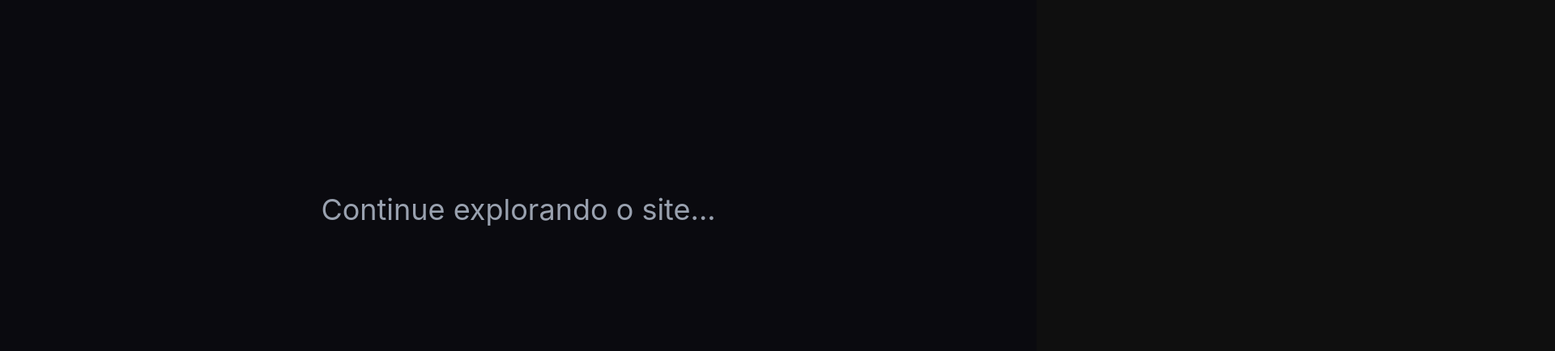
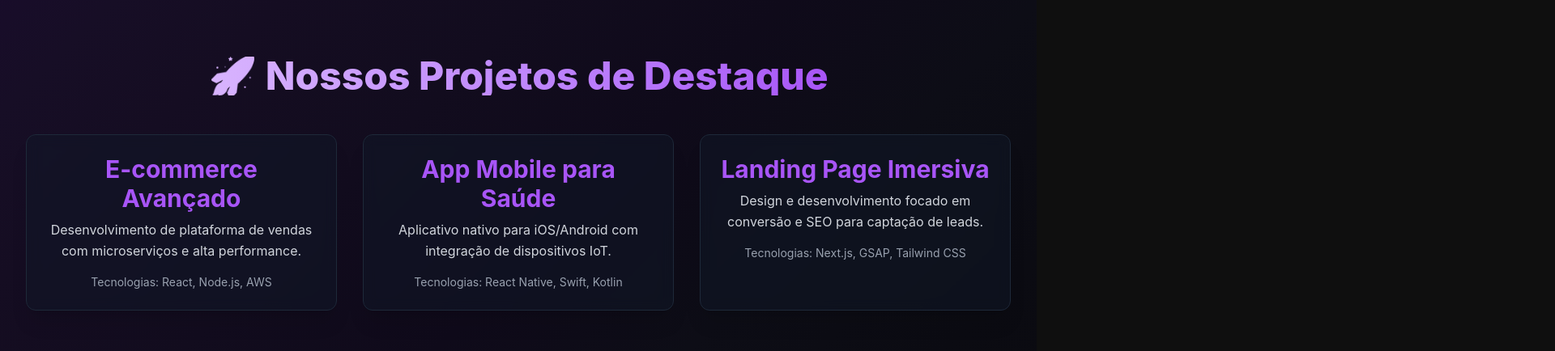
Before and after one commit to naok1m/N2SDigital, a React (Vite) app in the folder n2s-website/: page / in a window 1280 px wide. Shown: the part 2149-2583 px from the top of the page at 81% size, 1920 px wide, since content can reach past the window. Built offline with nearby package versions, Linux system fonts and the light colour scheme; a web font is replaced by a local one.

Commit message:
feat: removemos a animação do tablet e invertemos o lado do carrossel de stacks

```diff
--- a/n2s-website/src/components/StackCarousel.jsx
+++ b/n2s-website/src/components/StackCarousel.jsx
@@ -139,7 +139,7 @@ const StackCarousel = () => {
     return (
       <div
         ref={ref}
-        className={`fixed ${isTopBand ? 'top-[8vh]' : 'top-[12vh]'} left-0 w-[300vw] h-20 flex items-center overflow-hidden pointer-events-none z-[60]`}
+        className={`relative w-full h-20 flex items-center overflow-hidden pointer-events-none z-[60] ${isTopBand ? 'mb-4' : 'mt-4'}`}
         style={{
           transform: isTopBand ? 'skewY(-2deg)' : 'skewY(2deg)',
           background: '#0A0A0F',
@@ -190,7 +190,7 @@ const StackCarousel = () => {
   };
 
   return (
-    <div ref={containerRef}>
+    <div ref={containerRef} className="w-full flex flex-col items-center justify-center mb-8">
       {renderBand('top')}
       {renderBand('bottom')}
     </div>
--- a/n2s-website/src/components/hero.jsx
+++ b/n2s-website/src/components/hero.jsx
@@ -3,14 +3,15 @@ import { gsap } from 'gsap';
 import { ScrollTrigger } from 'gsap/ScrollTrigger';
 import GlassButton from './glassButton';
 import CustomCursor from './CustomCursor';
-import InteractiveProjectCard from './InteractiveProjectCard';
 import StackCarousel from './StackCarousel';
+
 gsap.registerPlugin(ScrollTrigger);
 
 export default function Hero() {
   const [show, setShow] = useState(false);
 
   // Refs para animações GSAP
+  const heroRef = useRef(null);
   const titleRef = useRef(null);
   const subtitleRef = useRef(null);
   const buttonRef = useRef(null);
@@ -20,11 +21,8 @@ export default function Hero() {
   const eclipseRef = useRef(null);
   const curveRef = useRef(null);
 
-  // Refs para animação de scroll do tablet
+  // Refs para o tablet (sem animação)
   const tabletRef = useRef(null);
-  const videoSectionRef = useRef(null);
-  const contentVideoRef = useRef(null);
-  const projectsSectionRef = useRef(null);
 
   // Função para iniciar animações constantes
   const startContinuousAnimations = () => {
@@ -65,59 +63,6 @@ export default function Hero() {
   };
 
   // Configuração da animação GSAP de scroll do tablet
-  useLayoutEffect(() => {
-    if (!videoSectionRef.current || !tabletRef.current || !projectsSectionRef.current) return;
-
-     // Define a duração da cena de rolagem e os pinos
-     const scrollTl = gsap.timeline({
-       scrollTrigger: {
-         trigger: videoSectionRef.current,
-         start: "top -10%", // Só inicia quando o topo da seção está a 60% da tela (tablet visível)
-         end: "+=2000", // A animação dura 2000 pixels de rolagem
-         scrub: true, // Liga a animação ao scroll
-         pin: true, // Fixa a seção enquanto a animação ocorre
-         pinSpacing: false,
-         // markers: true, // Descomente para ver os markers de debug
-       }
-     });
-
-    // 1. Oculta o conteúdo do vídeo interno
-    scrollTl.to(contentVideoRef.current, {
-        opacity: 0,
-        duration: 0.3,
-      }, 0)
-
-      // 2. Zoom-in da moldura do tablet
-      .to(tabletRef.current, {
-        scale: 10, // Aumenta o tamanho do tablet (zoom)
-        transformOrigin: "center center",
-        duration: 1,
-        ease: "power2.inOut"
-      }, 0)
-
-      // 3. Garante que a seção de projetos esteja no topo (z-index)
-      .set(projectsSectionRef.current, {
-        zIndex: 100 // Um z-index alto para sobrepor o tablet
-      }, 0.3) // Ativa no início do zoom (t=0.3)
-
-      // 4. Revela a seção de projetos (fadeIn)
-      .to(projectsSectionRef.current, {
-        opacity: 2,
-        duration: 0.7,
-      }, 0.3) // Começa o fade-in junto com o z-index
-
-      // 5. Oculta a moldura preta (bezel) do tablet no final da transição
-      .to(tabletRef.current, {
-        opacity: 0,
-        duration: 0.1,
-      }, 0.9); // Quase no fim da animação de zoom
-
-    // Limpeza do GSAP ao desmontar o componente
-    return () => {
-      scrollTl.kill();
-      ScrollTrigger.getAll().forEach(trigger => trigger.kill());
-    };
-  }, []);
 
   useEffect(() => {
     const timeout = setTimeout(() => setShow(true), 100);
@@ -259,7 +204,7 @@ export default function Hero() {
     }, 0); // Inicia 3s antes da curva terminar (delay 2 + duration 1 = 3s total, então 0s para iniciar junto com as animações de entrada)
 
     // Scroll-triggered animations para elementos
-    gsap.utils.toArray(".animate-on-scroll").forEach((element) => {
+    gsap.utils.toArray(".animate-on-scroll").forEach((element, index) => {
       gsap.fromTo(element,
         {
           y: 100,
@@ -435,22 +380,21 @@ export default function Hero() {
         </div>
       </section>
 
-      {/* Segunda seção - Vídeo demonstrativo (Container para o ScrollTrigger) */}
-      <section
-        ref={videoSectionRef}
-        className="py-20 bg-[#0a0a0f] relative section-noise-blur flex items-center justify-center min-h-screen"
-      >
+      {/* Segunda seção - Tablet demonstrativo */}
+      <section className="py-20 bg-[#0a0a0f] relative section-noise-blur flex flex-col items-center justify-center min-h-screen">
 
         {/* Carrossel de Stacks */}
+        <div className="w-full mb-16">
           <StackCarousel />
+        </div>
 
-        {/* Container do Tablet com a referência para a animação */}
-        <div ref={tabletRef} className="relative w-[95vw] max-w-6xl tablet-container element-to-animate z-10 mt-80">
+        {/* Container do Tablet */}
+        <div ref={tabletRef} className="relative w-[95vw] max-w-6xl tablet-container element-to-animate z-10">
           <div className="relative">
             {/* Tablet Frame com design profissional */}
             <div className="bg-black rounded-2xl p-3 shadow-2xl overflow-hidden border border-gray-800">
-              {/* Screen Content - O que será ocultado */}
-              <div ref={contentVideoRef} className="bg-gray-900 rounded-xl overflow-hidden relative">
+              {/* Screen Content */}
+              <div className="bg-gray-900 rounded-xl overflow-hidden relative">
                 {/* Browser Bar realista */}
                 <div className="bg-gray-800 px-6 py-4 flex items-center gap-3 border-b border-gray-700">
                   <div className="flex gap-3">
@@ -483,59 +427,55 @@ export default function Hero() {
           </div>
         </div>
 
-        {/* Terceira Seção - Projetos (MODIFICADA) */}
-{/* Terceira Seção - Projetos (MODIFICADA PARA USAR O COMPONENTE INTERATIVO) */}
+      </section>
+
+      {/* Terceira seção - Projetos */}
       <section
-  ref={projectsSectionRef}
-  className="absolute inset-0 opacity-0 flex flex-col items-center justify-center p-8 overflow-hidden projects-section"
+        className="py-20 bg-[#1a0b2e] relative flex flex-col items-center justify-center min-h-screen"
         style={{
           background: `
             linear-gradient(135deg,
-rgb(61, 0, 66) 0%,
-rgb(37, 2, 58) 50%,
-rgb(30, 3, 48) 100%
+              #1a0b2e 0%,
+              #170e26 15%,
+              #150d22 25%,
+              #120c1e 40%,
+              #0f0a1a 55%,
+              #0d0d16 70%,
+              #0b0b12 85%,
+              #0a0a0f 100%
             )
           `
         }}
       >
-  <div className="max-w-7xl mx-auto w-full text-center">
-    <h2 className="text-5xl font-extrabold mb-16 bg-gradient-to-r from-[#8b5cf6] to-[#6d28d9] bg-clip-text text-transparent">
+        <div className="max-w-7xl mx-auto w-full text-white text-center flex flex-col items-center justify-center px-8">
+          <h2 className="text-5xl font-extrabold mb-12 bg-gradient-to-r from-[#d8b4fe] to-[#a855f7] bg-clip-text text-transparent">
             🚀 Nossos Projetos de Destaque
           </h2>
-    <div className="grid grid-cols-1 md:grid-cols-3 gap-12">
-
+          <div className="grid grid-cols-1 md:grid-cols-3 gap-8 justify-items-center">
             {/* Card de Projeto 1 */}
-      <InteractiveProjectCard
-        title="E-commerce Avançado"
-        description="Desenvolvimento de plataforma de vendas com microserviços e alta performance."
-        technologies="React, Node.js, AWS"
-      />
+            <div className="w-full max-w-sm bg-gray-900/50 backdrop-blur-sm p-6 rounded-xl border border-gray-800 hover:border-[#a855f7] transition duration-300 transform hover:scale-[1.02] shadow-xl">
+              <h3 className="text-3xl font-bold mb-2 text-[#a855f7]">E-commerce Avançado</h3>
+              <p className="text-gray-300">Desenvolvimento de plataforma de vendas com microserviços e alta performance.</p>
+              <span className="text-sm text-gray-400 block mt-4">Tecnologias: React, Node.js, AWS</span>
+            </div>
 
             {/* Card de Projeto 2 */}
-      <InteractiveProjectCard
-        title="App Mobile para Saúde"
-        description="Aplicativo nativo para iOS/Android com integração de dispositivos IoT."
-        technologies="React Native, Swift, Kotlin"
-      />
+            <div className="w-full max-w-sm bg-gray-900/50 backdrop-blur-sm p-6 rounded-xl border border-gray-800 hover:border-[#a855f7] transition duration-300 transform hover:scale-[1.02] shadow-xl">
+              <h3 className="text-3xl font-bold mb-2 text-[#a855f7]">App Mobile para Saúde</h3>
+              <p className="text-gray-300">Aplicativo nativo para iOS/Android com integração de dispositivos IoT.</p>
+              <span className="text-sm text-gray-400 block mt-4">Tecnologias: React Native, Swift, Kotlin</span>
+            </div>
 
             {/* Card de Projeto 3 */}
-      <InteractiveProjectCard
-        title="Landing Page Imersiva"
-        description="Design e desenvolvimento focado em conversão e SEO para captação de leads."
-        technologies="Next.js, GSAP, Tailwind CSS"
-      />
-
+            <div className="w-full max-w-sm bg-gray-900/50 backdrop-blur-sm p-6 rounded-xl border border-gray-800 hover:border-[#a855f7] transition duration-300 transform hover:scale-[1.02] shadow-xl">
+              <h3 className="text-3xl font-bold mb-2 text-[#a855f7]">Landing Page Imersiva</h3>
+              <p className="text-gray-300">Design e desenvolvimento focado em conversão e SEO para captação de leads.</p>
+              <span className="text-sm text-gray-400 block mt-4">Tecnologias: Next.js, GSAP, Tailwind CSS</span>
+            </div>
           </div>
         </div>
       </section>
-      </section>
 
-      {/* Seção pós-transição (para que a página continue a rolar) */}
-      <section className="bg-[#0a0a0f] min-h-screen py-32 flex items-center justify-center">
-        <h2 className="text-4xl text-gray-400">
-            Continue explorando o site...
-        </h2>
-      </section>
     </>
   );
 }
--- a/n2s-website/src/index.css
+++ b/n2s-website/src/index.css
@@ -91,26 +91,6 @@
     transform: translateY(-5px);
   }
 }
-
-/* Animação do caureosel */
-@keyframes scroll {
-  0% {
-    transform: translateX(0);
-  }
-  100% {
-    transform: translateX(-50%);
-  }
-}
-
-.animate-scroll {
-  animation: scroll 20s linear infinite;
-  width: max-content;
-}
-
-.animate-scroll:hover {
-  animation-play-state: paused;
-}
-
 
 .bounce-soft {
   animation: bounce-soft 2s ease-in-out infinite;
```
Lines whose indentation alone changed are shown as unchanged.
